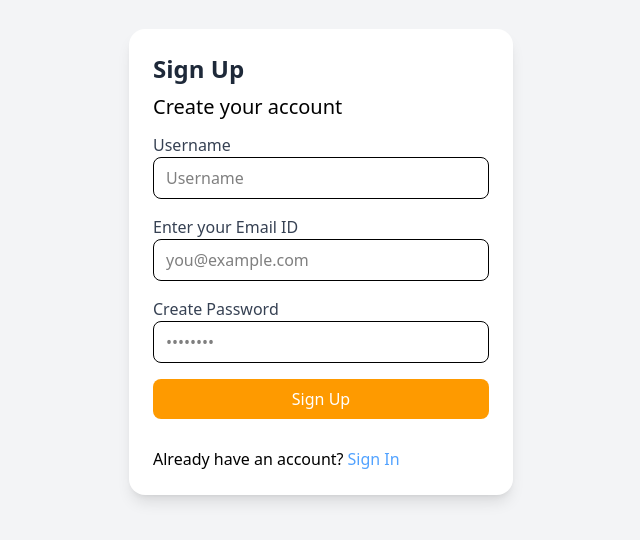
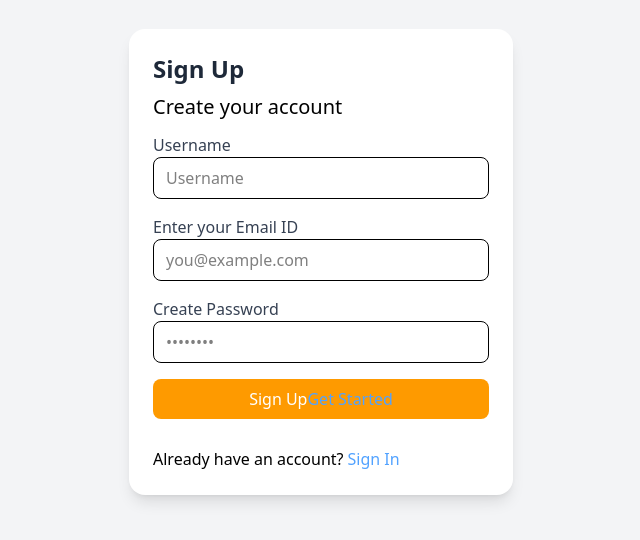
Before and after one commit to rajatchhaparwal/Sanketkala, a React (Vite) app: page /SignUp in a window 1280 px wide. Shown: the part 138-678 px from the top of the page, without its empty margins (319-959 px from the left). Built offline with nearby package versions, Linux system fonts and the light colour scheme.

Commit message:
getstarted page

```diff
--- a/src/Auth/SignUp.jsx
+++ b/src/Auth/SignUp.jsx
@@ -107,6 +107,7 @@ function SignUp() {
             disabled={isLoading}
           >
             {isLoading ? "Creating account..." : "Sign Up"}
+            <Link to={"/getStarted"} className="text-blue-400 hover:underline">Get Started</Link>
           </button>
 
           <div className="flex gap-1 mt-3">
```
